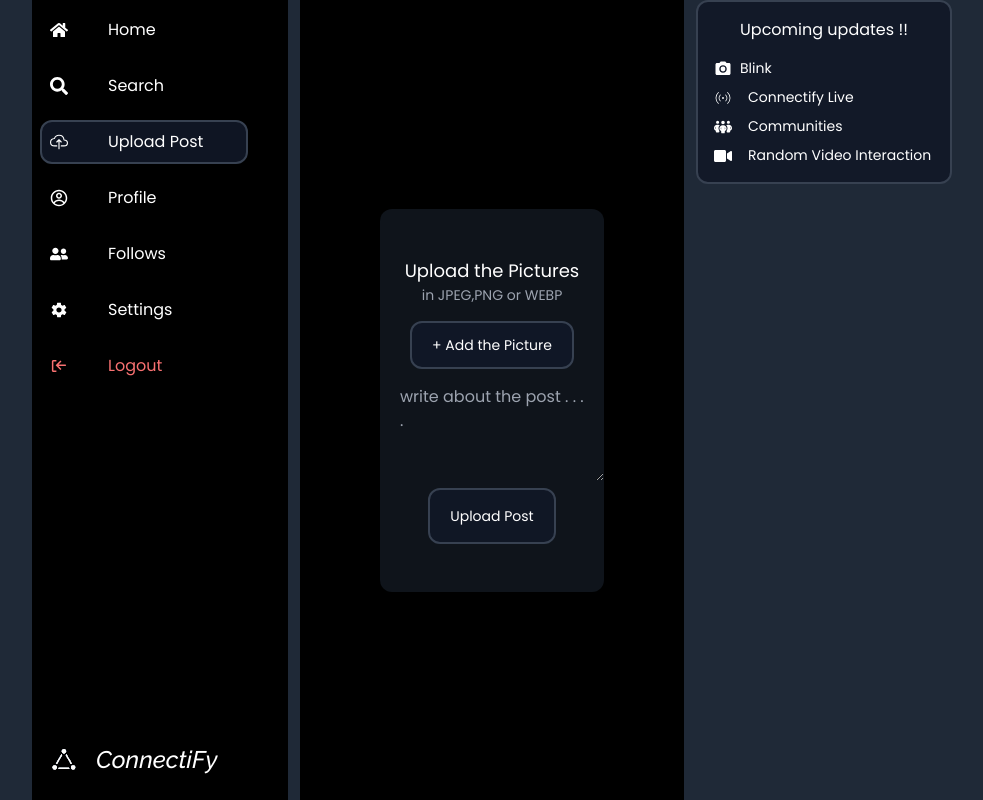
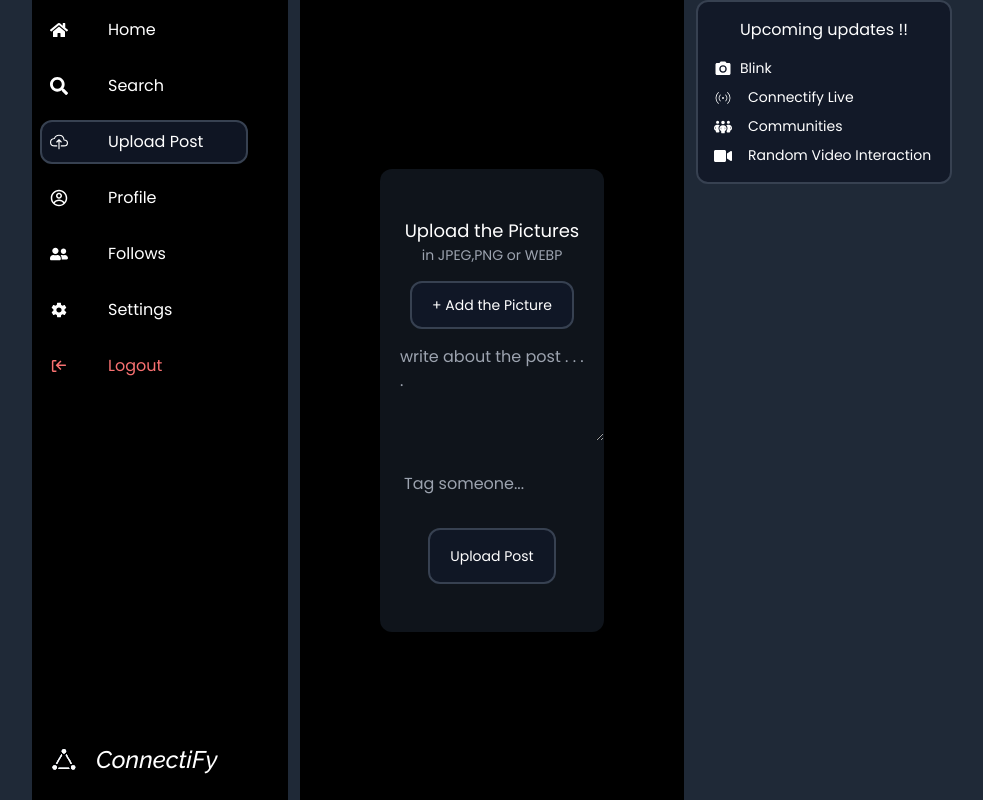
Before and after one commit to AKASH7233/Connectify, a React (Vite) app in the folder client/: page /uploadPost in a window 1280 px wide. Shown: the whole page, without its empty margins (128-1111 px from the left). Built offline with nearby package versions, Linux system fonts and the light colour scheme.

Commit message:
Created tag Options and added it to uploadPost component

```diff
--- a/client/src/components/Post/post/UploadPost/UploadPost.jsx
+++ b/client/src/components/Post/post/UploadPost/UploadPost.jsx
@@ -3,12 +3,14 @@ import toast from 'react-hot-toast';
 import { useNavigate } from 'react-router-dom';
 
 import axiosInstance from '../../../../utils/ApiFetch';
+import TaggingComponent from '@/components/Search/Tag';
 
 
 
 function UploadPost() {
     const navigate = useNavigate()
     let [fileName,setFileName] = useState([])
+    const [taggedUser,setTaggedUser] = useState()
     const [post,setPost] = useState({
         title: '',
         postFile: []
@@ -43,6 +45,7 @@ function UploadPost() {
         e.preventDefault()
         const formdata = new FormData()
         formdata.append('title',post.title)
+        formdata.append('taggedTo',JSON.stringify(taggedUser))
         for (let i = 0; i < post.postFile.length; i++) {
             formdata.append('postFile',post.postFile[i])
         }
@@ -70,12 +73,14 @@ function UploadPost() {
         }
     };
 
+    console.log(`taggedUser`, taggedUser);
+
   return (
     <div className='w-full h-[100vh] flex items-center align-center  bg-[#000000] overflow-hidden' method='post'>
         <div className='bg-gray-800 lg:mx-20 py-12 mx-10 bg-opacity-50 rounded-xl text-white text-center'>
             <h2 className='text-lg'>Upload the Pictures</h2>
             <p className='text-gray-400 text-sm'>in JPEG,PNG or WEBP</p>
-        <form onSubmit={onFormSubmit} encType='multipart/form-data'>
+        <form  encType='multipart/form-data'>
         <div className='my-7'>
         <label
             htmlFor="file"
@@ -112,8 +117,9 @@ function UploadPost() {
         autoFocus
         placeholder='write about the post . . . .'
         className=' w-full px-5 text-gray-400 bg-transparent outline-none'/>
+        <TaggingComponent tagUsers = {setTaggedUser}/>
         <div>
-        <button type="submit" className='bg-gray-900 bg-opacity-90 border-2 border-gray-700 text-sm py-4 px-5 text-white rounded-xl'>Upload Post</button>
+        <button onClick={onFormSubmit} className='bg-gray-900 bg-opacity-90 border-2 border-gray-700 text-sm py-4 px-5 text-white rounded-xl'>Upload Post</button>
         </div>
         </form>
         </div>
--- /dev/null
+++ b/client/src/components/Search/Tag.jsx
@@ -0,0 +1,84 @@
+import axiosInstance from '@/utils/ApiFetch';
+import React, { useEffect, useState } from 'react';
+import profileImg from '../../assets/profile.png';
+
+const TaggingComponent = ({tagUsers}) => {
+  const [tags, setTags] = useState([]);
+  const [inputValue, setInputValue] = useState('');
+  const [suggestions, setSuggestions] = useState([]);
+
+  const handleInputChange = async (e) => {
+    setInputValue(e.target.value);
+    if (e.target.value) {
+      const response = await axiosInstance.get(`/search/search/${e.target.value}`);
+      setSuggestions(response?.data?.data);
+    } else {
+      setSuggestions([]);
+    }
+  };
+
+  console.log(`tags: ${tags[0]?._id}`);
+
+  const handleAddTag = (user) => {
+    console.log(`userId: ${user?._id}`);
+    console.log(`tagid: ${tags[0]?.id}`);
+    tags.some(tag => console.log(tag?._id))
+    if (!tags.some(tag => tag?._id == user?._id)) {
+      setTags([...tags, user]);
+    }
+    setInputValue('');
+    setSuggestions([]);
+  };
+
+  console.log(tags);
+
+
+  const handleRemoveTag = (user) => {
+    setTags(tags.filter(tag => tag?._id !== user?._id));
+  };
+
+  useEffect(()=>{
+    let ids = []
+    tags.forEach(tag => {
+      let id = (tag?._id)
+      ids.push(id)
+    })
+    console.log(`ids`,ids);
+    tagUsers(ids)
+  },[tags]);
+
+  return (
+    <div className="p-4">
+      <input
+        type="text"
+        value={inputValue}
+        onChange={handleInputChange}
+        placeholder="Tag someone..."
+        className=" bg-transparent outline-none rounded p-2 w-full"
+      />
+      <ul className="mt-2">
+        {suggestions?.map((user) => {
+          let profileImage = user?.ProfileImage ? user.ProfileImage : profileImg;
+          return (
+            <li key={user?.id} onClick={() => handleAddTag(user)} className="cursor-pointer hover:bg-gray-700 p-2">
+              <div className='flex items-center gap-x-5'>
+                <img src={profileImage} className='w-5 h-5 object-cover rounded-full' alt="" />
+                {user?.username}
+              </div>
+            </li>
+          );
+        })}
+      </ul>
+      <div className="mt-2 flex flex-wrap gap-2">
+        {tags?.map((tag) => (
+          <span key={tag.id} className="bg-gray-700 rounded-full px-3 py-1 cursor-pointer flex gap-x-2 items-center">
+            @{tag.username}
+            <button className='text-[12px]'  onClick={() => handleRemoveTag(tag)}>X</button>
+          </span>
+        ))}
+      </div>
+    </div>
+  );
+};
+
+export default TaggingComponent;
```
